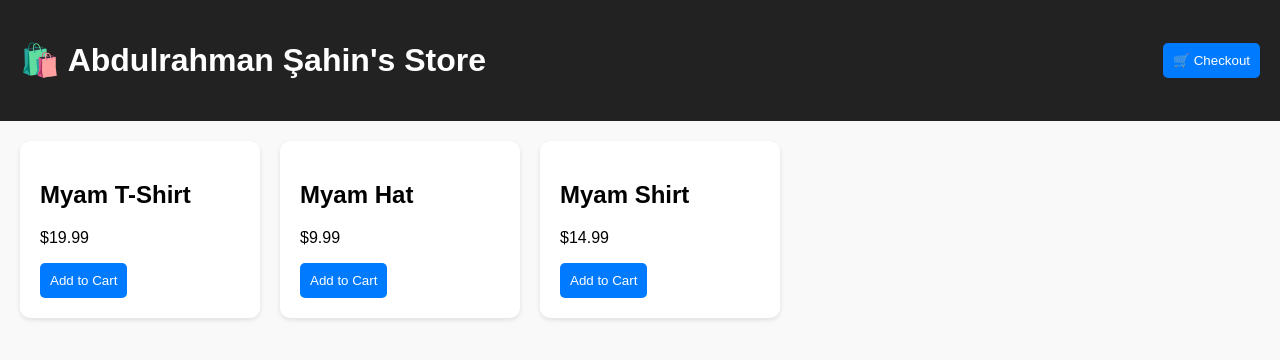
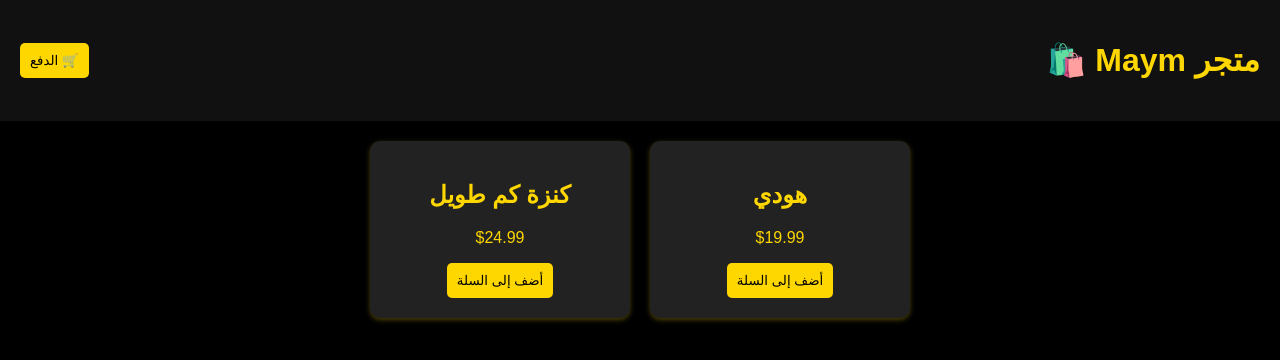
Before and after one commit to Maym-Tekstil/Maym-Tekstil, a plain HTML site: page index.html in a window 1280 px wide. Drawn offline with Linux system fonts and the light colour scheme.

Commit message:
Add files via upload

```diff
--- a/index.html
+++ b/index.html
@@ -1,36 +1,29 @@
 <!DOCTYPE html>
-<html lang="en">
+<html lang="ar" dir="rtl">
 <head>
   <meta charset="UTF-8">
-  <title>Abdulrahman Şahin's Store</title>
+  <title>Maym</title>
   <link rel="stylesheet" href="style.css">
 </head>
 <body>
   <header>
-    <h1>🛍️ Abdulrahman Şahin's Store</h1>
-    <button onclick="checkout()">🛒 Checkout</button>
+    <h1>متجر Maym 🛍️</h1>
+    <button onclick="checkout()">🛒 الدفع</button>
   </header>
 
   <section id="products">
     <!-- Product 1 -->
     <div class="product">
-      <h2>Myam T-Shirt</h2>
+      <h2>هودي</h2>
       <p>$19.99</p>
-      <button onclick="addToCart('Myam T-Shirt', 19.99)">Add to Cart</button>
+      <button onclick="addToCart('هودي', 19.99)">أضف إلى السلة</button>
     </div>
 
     <!-- Product 2 -->
     <div class="product">
-      <h2>Myam Hat</h2>
-      <p>$9.99</p>
-      <button onclick="addToCart('Myam Hat', 9.99)">Add to Cart</button>
-    </div>
-
-    <!-- Product 3 -->
-    <div class="product">
-      <h2>Myam Shirt</h2>
-      <p>$14.99</p>
-      <button onclick="addToCart('Myam Shirt', 14.99)">Add to Cart</button>
+      <h2>كنزة كم طويل</h2>
+      <p>$24.99</p>
+      <button onclick="addToCart('كنزة كم طويل', 24.99)">أضف إلى السلة</button>
     </div>
   </section>
 
--- a/script.js
+++ b/script.js
@@ -2,16 +2,16 @@ let cart = [];
 
 function addToCart(product, price) {
   cart.push({ product, price });
-  alert(`${product} added to cart!`);
+  alert(`${product} تمت إضافته إلى السلة!`);
 }
 
 function checkout() {
   if (cart.length === 0) {
-    alert("Your cart is empty!");
+    alert("سلة التسوق فارغة!");
     return;
   }
 
   let total = cart.reduce((sum, item) => sum + item.price, 0);
-  alert(`You have ${cart.length} items.\nTotal: $${total.toFixed(2)}\nThanks for shopping!`);
-  cart = []; // Clear the cart
+  alert(`عدد المنتجات: ${cart.length}\nالمجموع: $${total.toFixed(2)}\nشكرًا لتسوقك من Maym!`);
+  cart = [];
 }
--- a/style.css
+++ b/style.css
@@ -1,13 +1,15 @@
 body {
-  font-family: Arial, sans-serif;
+  font-family: 'Arial', sans-serif;
   margin: 0;
   padding: 0;
-  background: #f9f9f9;
+  background-color: #000;
+  color: #FFD700; /* yellow */
+  direction: rtl;
 }
 
 header {
-  background: #222;
-  color: white;
+  background-color: #111;
+  color: #FFD700;
   padding: 20px;
   display: flex;
   justify-content: space-between;
@@ -18,19 +20,22 @@ header {
   display: flex;
   gap: 20px;
   padding: 20px;
+  flex-wrap: wrap;
+  justify-content: center;
 }
 
 .product {
-  background: white;
+  background-color: #222;
   padding: 20px;
   border-radius: 10px;
-  width: 200px;
-  box-shadow: 0 2px 5px rgba(0,0,0,0.1);
+  width: 220px;
+  box-shadow: 0 2px 5px rgba(255, 215, 0, 0.3);
+  text-align: center;
 }
 
 button {
-  background-color: #007bff;
-  color: white;
+  background-color: #FFD700;
+  color: #000;
   padding: 10px;
   border: none;
   border-radius: 5px;
```
